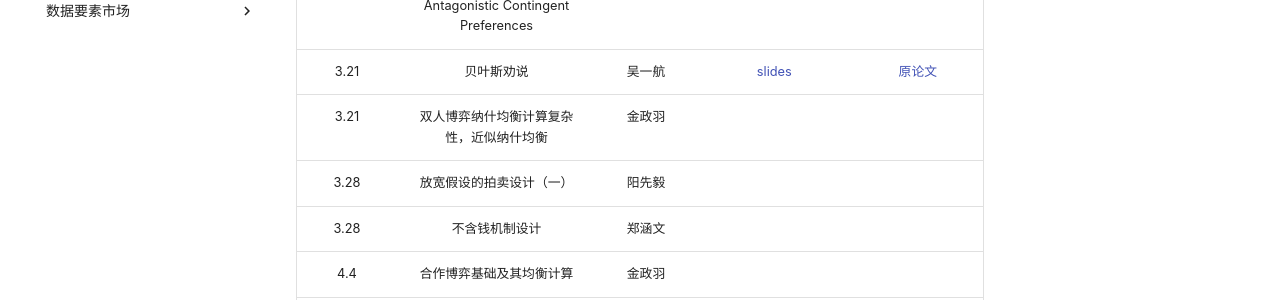
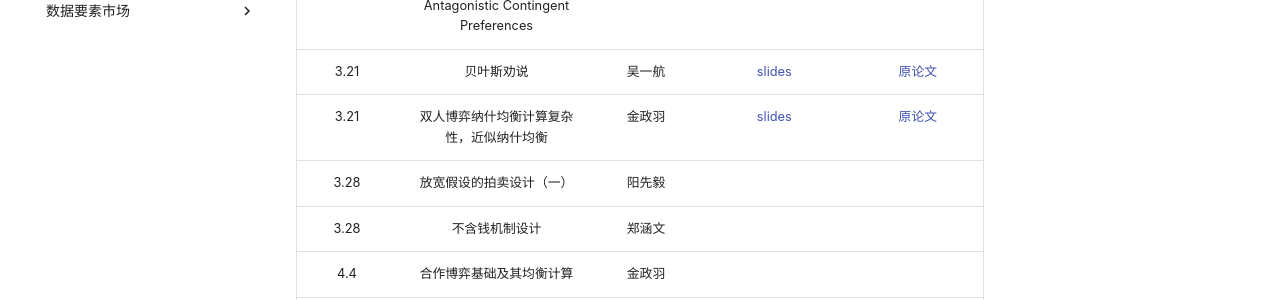
Before and after one commit to yhwu-is/Teach, an MkDocs documentation site: the page built from docs/ec/seminar/25sp.md, in a window 1280 px wide and 900 px high, scrolled down 1310 px. Shown: the part 151-451 px from the top of the window. Built offline with MkDocs 1.6.1 and Material for MkDocs 9.7.7, drawn with Linux system fonts in a browser that asks for light colours; comment, search, counter and statistics services are not loaded.

Commit message:
docs: 更新EC讨论班

```diff
--- a/docs/ec/seminar/25sp.md
+++ b/docs/ec/seminar/25sp.md
@@ -38,7 +38,7 @@
 | 3.14 | 拍卖中的机制设计 | 阳先毅 | [slides](25sp/auction_2.pdf) | [迈尔森最优拍卖原论文](25sp/Optimal%20Auction%20Design.pdf) |
 | 3.14 | Aggregation of Antagonistic Contingent Preferences | 郑涵文 | [slides](25sp/25sp-02-Antagonistic_Contingent_Preferences.pdf) | [原论文](25sp/Aggregation%20of%20Antagonistic%20Contingent%20Preferences-%20When%20Is%20It%20Possible?.pdf) |
 | 3.21 | 贝叶斯劝说 | 吴一航 | [slides](25sp/25sp-lec6-persuasion.pdf) | [原论文](25sp/Bayesian%20Persuasion.pdf) |
-| 3.21 | 双人博弈纳什均衡计算复杂性，近似纳什均衡 | 金政羽 |  |  |
+| 3.21 | 双人博弈纳什均衡计算复杂性，近似纳什均衡 | 金政羽 | [slides](25sp/ne_complexity2.pdf) | [原论文](25sp/Settling%20the%20Complexity%20of%20Computing%20Two-Player%20Nash%20Equilibria.pdf) |
 | 3.28 | 放宽假设的拍卖设计（一） | 阳先毅 |  |  |
 | 3.28 | 不含钱机制设计 | 郑涵文 |  |  |
 | 4.4 | 合作博弈基础及其均衡计算 | 金政羽 |  |  |
```
Also changed, not shown: 2 other files.
